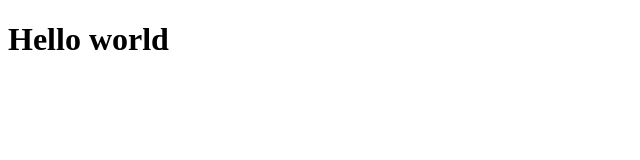
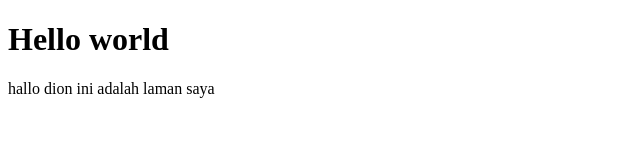
Before and after one commit to dion21001/git-remote, a plain HTML site: page index.html in a window 1280 px wide. Shown: the whole page, without its empty margins (0-640 px from the left). Drawn offline with Linux system fonts and the light colour scheme.

Commit message:
menambahkan paragraf

```diff
--- a/index.html
+++ b/index.html
@@ -6,5 +6,6 @@
     </head>
 <body>
     <h1>Hello world</h1>
+    <p>hallo dion ini adalah laman saya</p>
 </body>
 </html>
```
